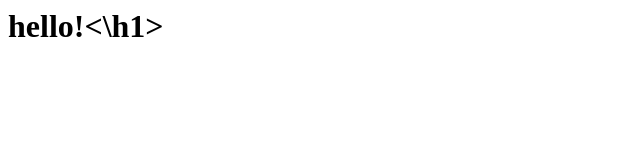
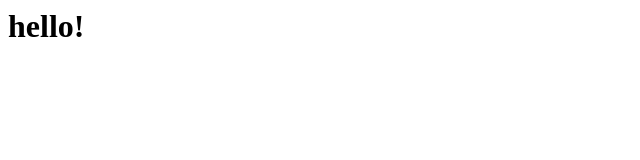
Before and after one commit to dandeentremont/TestSite, a plain HTML site: page index.html in a window 1280 px wide. Shown: the whole page, without its empty margins (0-640 px from the left). Drawn offline with Linux system fonts and the light colour scheme.

Commit message:
Update index.html

```diff
--- a/index.html
+++ b/index.html
@@ -1 +1 @@
-<h1>hello!<\h1>
+<h1>hello!</h1>
```
